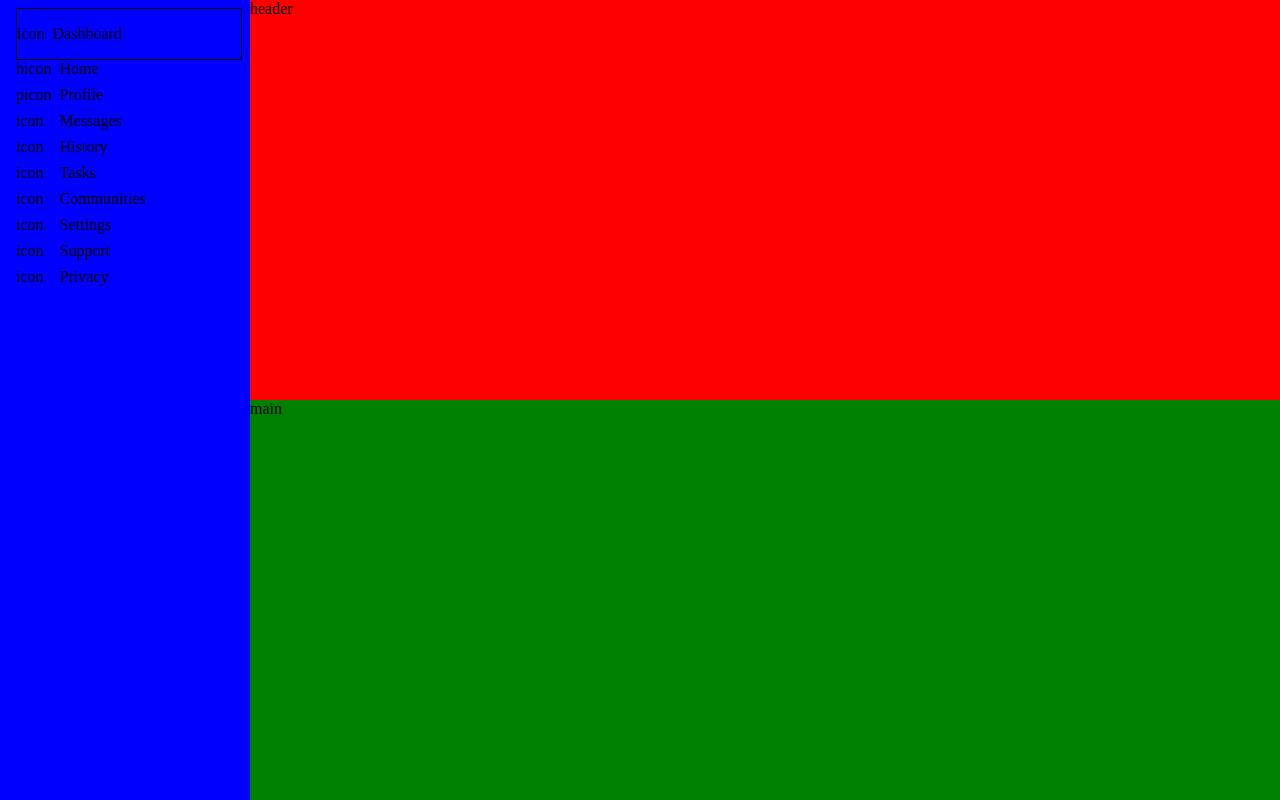
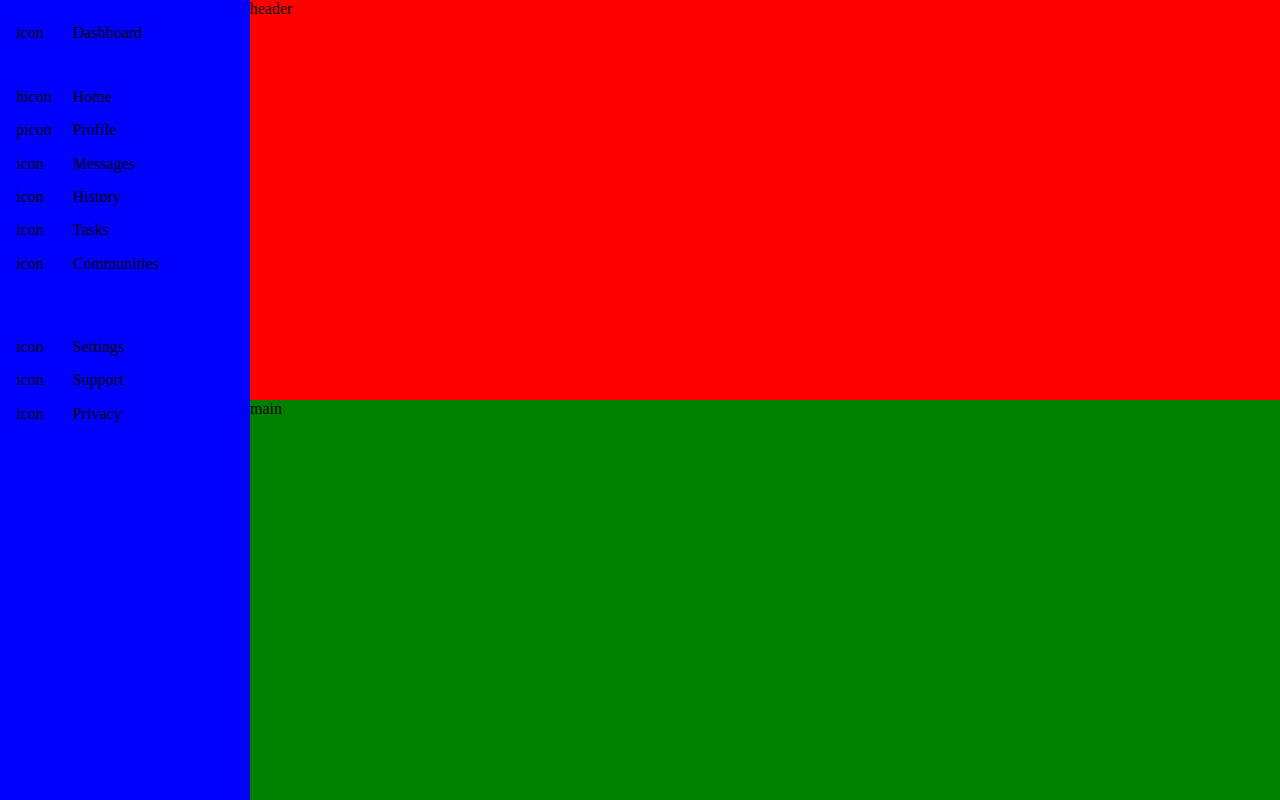
Before and after one commit to Gulcan00/admin-dashboard, a plain HTML site: page index.html in a window 1280 px wide. Drawn offline with Linux system fonts and the light colour scheme.

Commit message:
Align sidebar items

```diff
--- a/index.html
+++ b/index.html
@@ -13,7 +13,7 @@
                 <p>icon</p>
                 <p>Dashboard</p>
             </div>
-            <div class="navigation">
+            <div class="navigation-top">
                 <div>hicon</div>
                 <div>Home</div>
                 <div>picon</div>
@@ -26,6 +26,8 @@
                 <div>Tasks</div>
                 <div>icon</div>
                 <div>Communities</div>
+            </div>
+            <div class="navigation-bottom">
                 <div>icon</div>
                 <div>Settings</div>
                 <div>icon</div>
--- a/styles.css
+++ b/styles.css
@@ -17,8 +17,7 @@ body {
     grid-row: 1 / 3;
     padding: 8px;
     display: grid;
-    grid-template-columns: 1fr;
-    grid-auto-rows: min-content;
+    grid-template: 80px 200px 50px 100px / 1fr;
     padding-left: 16px;
 }
 
@@ -32,15 +31,11 @@ body {
     grid-column: 2;
 }
 
-.branding {
-    border: 1px solid;
+.branding, .navigation-top, .navigation-bottom {
     display: grid;
-    grid-template: 1fr / auto 1fr;
-    gap: 8px;
+    grid-template-columns: 1fr 3fr;
 }
 
-.navigation {
-    display: grid;
-    grid-template-columns: auto 1fr;
-    gap: 8px;
+.navigation-bottom {
+    grid-row: 4 / 5;
 }
```
